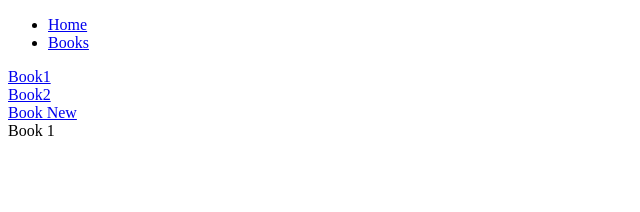
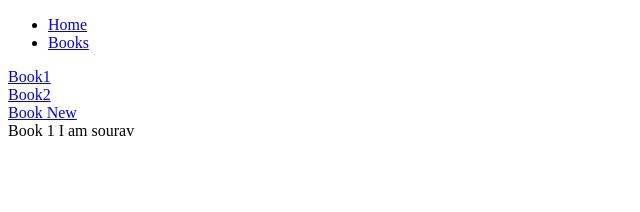
Before and after one commit to Majumder99/intro-to-react-router-v6, a React (Create React App) app: page /books/1 in a window 1280 px wide. Shown: the top 212 px of the page, without its empty margins (0-640 px from the left). Built offline with nearby package versions, Linux system fonts and the light colour scheme.

Commit message:
nesting routes in different component

```diff
--- a/src/App.js
+++ b/src/App.js
@@ -1,14 +1,14 @@
 import { Link, Route, Routes } from "react-router-dom";
-import BookList from "./pages/BookList";
 import Home from "./pages/Home";
-import Book from "./pages/Book";
-import NewBook from "./pages/NewBook";
 import NotFound from "./pages/NotFound";
-import BookLayout from "./BookLayout";
+import BookRoutes from "./BookRoutes";
 
 function App() {
   return (
     <>
+      <Routes>
+        <Route path="/books" element={<h1>Extra content</h1>} />
+      </Routes>
       <nav>
         <ul>
           <li>
@@ -24,16 +24,20 @@ function App() {
         {/* element means which page to generate */}
         {/* we generating all the routes here. so that we can use them in different component */}
         <Route path="/" element={<Home />} />
+
         {/* Nesting Route components */}
-        <Route path="/books" element={<BookLayout />}>
-          {/* index means it will use the parent route which is /books */}
-          <Route index element={<BookList />} />
-          <Route path="/books/:id" element={<Book />} />
-          <Route path="/books/new" element={<NewBook />} />
-        </Route>
+        <Route path="/books/*" element={<BookRoutes />} />
+        {/* index means it will use the parent route which is /books */}
+        {/* <Route index element={<BookList />} />
+          <Route path=":id" element={<Book />} />
+          <Route path="new" element={<NewBook />} />
+        </Route> */}
+
+        {/* These route are not nestied */}
         {/* <Route path="/books" element={<BookList />} />
         <Route path="/books/:id" element={<Book />} />
         <Route path="/books/new" element={<NewBook />} /> */}
+
         {/* * used for identifying any vogus params in the url  */}
         <Route path="*" element={<NotFound />} />
       </Routes>
--- a/src/BookLayout.js
+++ b/src/BookLayout.js
@@ -10,7 +10,7 @@ const BookLayout = () => {
       <br />
       <Link to="/books/new">Book New</Link>
       {/* Outlet will render the current route */}
-      <Outlet />
+      <Outlet context={{ hello: "I am sourav" }} />
     </>
   );
 };
--- /dev/null
+++ b/src/BookRoutes.js
@@ -0,0 +1,22 @@
+import React from "react";
+import { Route, Routes } from "react-router-dom";
+import BookList from "./pages/BookList";
+import Book from "./pages/Book";
+import NewBook from "./pages/NewBook";
+import BookLayout from "./BookLayout";
+
+const BookRoutes = () => {
+  return (
+    <>
+      <Routes>
+        <Route element={<BookLayout />}>
+          <Route index element={<BookList />} />
+          <Route path=":id" element={<Book />} />
+          <Route path="new" element={<NewBook />} />
+        </Route>
+      </Routes>
+    </>
+  );
+};
+
+export default BookRoutes;
--- a/src/pages/Book.js
+++ b/src/pages/Book.js
@@ -1,11 +1,16 @@
 import React from "react";
-import { useParams } from "react-router-dom";
+import { useOutletContext, useParams } from "react-router-dom";
 
 const Book = () => {
   //useParams is a custom hooks
   //useParams provide us the extra parameter in the url
   const { id } = useParams();
-  return <div>Book {id}</div>;
+  const obj = useOutletContext();
+  return (
+    <div>
+      Book {id} {obj.hello}
+    </div>
+  );
 };
 
 export default Book;
```
